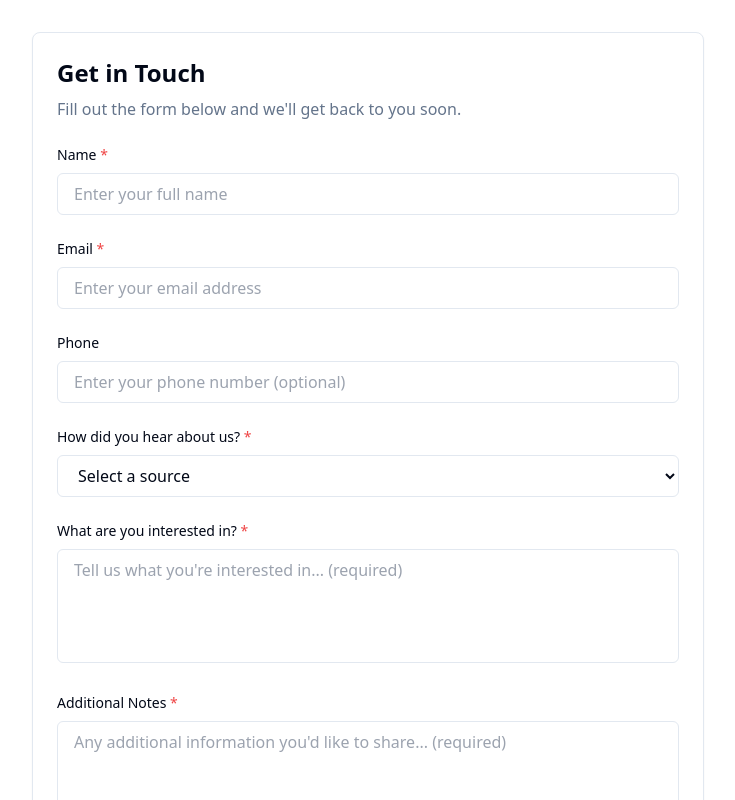
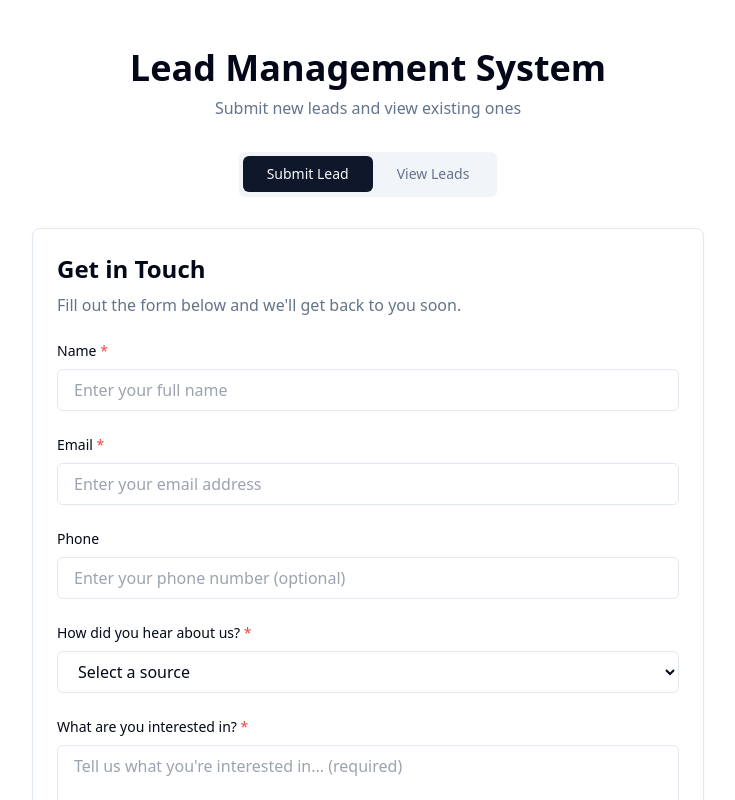
Before and after one commit to om-dev007/Follow-Up, a React (Vite) app: page / in a window 1280 px wide. Shown: the top 800 px of the page, without its empty margins (272-1007 px from the left). Built offline with nearby package versions, Linux system fonts and the light colour scheme; no server answers; the database is empty.

Commit message:
lead form fix

```diff
--- a/src/App.tsx
+++ b/src/App.tsx
@@ -1,39 +1,65 @@
+import { useState } from 'react'
 import LeadForm from '@/components/LeadForm'
 import LeadTable from '@/components/LeadTable'
 
 const App = () => {
+  const [activeView, setActiveView] = useState<'form' | 'table'>('form')
+
   const handleSubmit = async (data: {
     name: string
     email: string
     phone?: string
-    source: 'Google' | 'Referral' | 'Other'
+    source: string
     interest?: string
     note?: string
   }) => {
     // Handle form submission here
-    // For example, send to your API endpoint
     console.log('Form submitted:', data)
-
-    // Example: You can send this to your backend API
-    // try {
-    //   const response = await fetch('/api/leads', {
-    //     method: 'POST',
-    //     headers: { 'Content-Type': 'application/json' },
-    //     body: JSON.stringify(data),
-    //   })
-    //   if (!response.ok) throw new Error('Failed to submit')
-    //   alert('Thank you! We will get back to you soon.')
-    // } catch (error) {
-    //   alert('Something went wrong. Please try again.')
-    // }
+    // On successful submission, you might want to switch to the table view
+    // setActiveView('table');
   }
 
   return (
-    <div className="min-h-screen bg-background">
-      <div className="container mx-auto px-4 py-8">
-        <LeadForm onSubmit={handleSubmit} />
-        <div className="mt-8">
-          <LeadTable />
+    <div className="min-h-screen bg-background text-foreground">
+      <div className="container mx-auto px-4 py-12">
+        <div className="text-center mb-8">
+          <h1 className="text-4xl font-bold">Lead Management System</h1>
+          <p className="text-muted-foreground mt-2">
+            Submit new leads and view existing ones
+          </p>
+        </div>
+
+        <div className="flex justify-center mb-8">
+          <div className="inline-flex rounded-md shadow-sm bg-muted p-1">
+            <button
+              onClick={() => setActiveView('form')}
+              className={`px-6 py-2 text-sm font-medium rounded-md transition-colors ${
+                activeView === 'form'
+                  ? 'bg-primary text-primary-foreground'
+                  : 'text-muted-foreground hover:bg-accent'
+              }`}
+            >
+              Submit Lead
+            </button>
+            <button
+              onClick={() => setActiveView('table')}
+              className={`px-6 py-2 text-sm font-medium rounded-md transition-colors ${
+                activeView === 'table'
+                  ? 'bg-primary text-primary-foreground'
+                  : 'text-muted-foreground hover:bg-accent'
+              }`}
+            >
+              View Leads
+            </button>
+          </div>
+        </div>
+
+        <div>
+          {activeView === 'form' ? (
+            <LeadForm onSubmit={handleSubmit} />
+          ) : (
+            <LeadTable />
+          )}
         </div>
       </div>
     </div>
--- a/src/components/LeadTable.tsx
+++ b/src/components/LeadTable.tsx
@@ -89,6 +89,17 @@ const LeadTable = () => {
     )
   }
 
+  if (leads.length === 0) {
+    return (
+      <div className="text-center p-8 border rounded-lg">
+        <h3 className="text-xl font-semibold">No Leads Found</h3>
+        <p className="text-muted-foreground mt-2">
+          No leads have been submitted yet.
+        </p>
+      </div>
+    )
+  }
+
   return (
     <div className="overflow-x-auto">
       <table className="min-w-full divide-y divide-gray-200">
```
